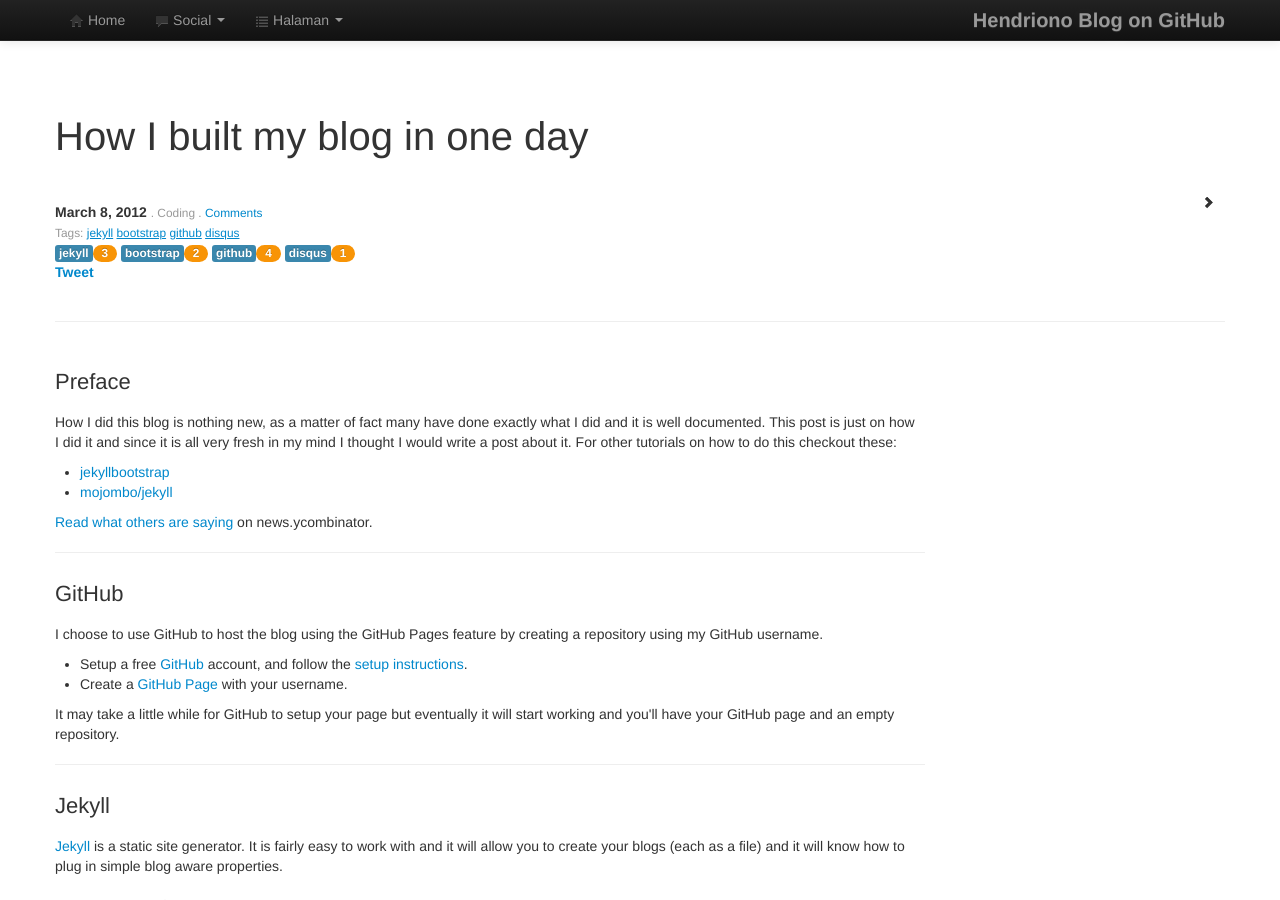
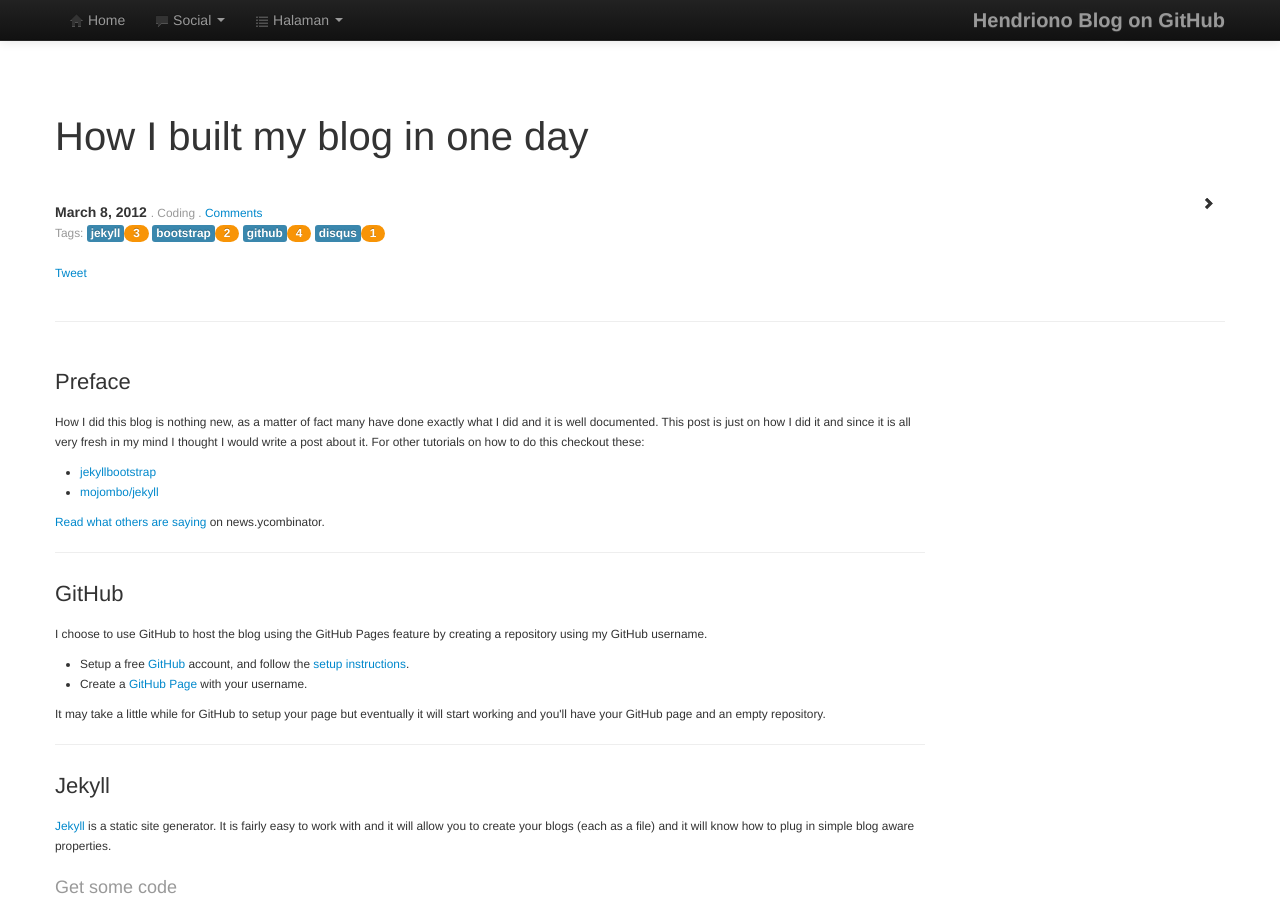
Before and after one commit to hendriono/hendriono.github.com, a Jekyll site: the page built from _posts/2012-03-08-How-I-built-my-blog-in-one-day.markdown, in a window 1280 px wide and 900 px high. Built offline with Jekyll 4.4.1, drawn with Linux system fonts in a browser that asks for light colours; nearby versions of some CDN libraries; Markdown is read by kramdown in place of the engine named in the settings; comment, search, counter and statistics services are not loaded.

Commit message:
Tag Per Posts

```diff
--- a/_includes/post_header.html
+++ b/_includes/post_header.html
@@ -19,8 +19,7 @@
 <div class="row">
   <div class="span6 column">
     <h5><strong>{{ page.date | date: "%B %e, %Y" }} <small>. {{ page.category }} . <a href="http://hendriono.github.com{{ page.url }}#disqus_thread" data-disqus-identifier="{{ page.url }}">Comments</a></small></strong>
-    <br/><small>Tags: {% for tag in page.tags %} <a href="/tags/{{ tag }}" title="View posts tagged with &quot;{{ tag }}&quot;"><u>{{ tag }}</u></a>  {% if forloop.last != true %} {% endif %} {% endfor %} </small><br/>
-      {% assign tags_list = page.tags %} {% include helpers/tags_list.html %}<br/>
+    <br/><small>Tags: {% assign tags_list = page.tags %} {% include helpers/tags_list.html %}<br/><br/>
     <a href="https://twitter.com/share" class="twitter-share-button" data-via="dedehendriono">Tweet</a> <g:plusone size="medium"></g:plusone></h5>
   </div>
   <div class="span6 column">
```
